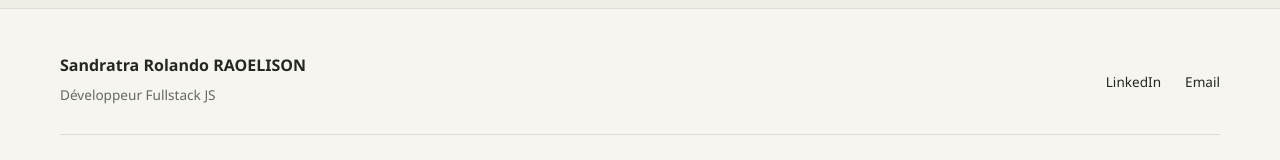
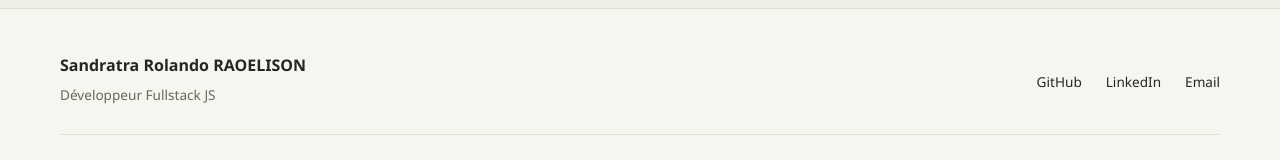
Before and after one commit to sandratraraoelison/portfolio, a React (Vite) app: page / in a window 1280 px wide. Shown: the part 5658-5818 px from the top of the page. Built offline with nearby package versions, Linux system fonts and the light colour scheme.

Commit message:
Link address

```diff
--- a/src/components/layout/Footer.tsx
+++ b/src/components/layout/Footer.tsx
@@ -19,7 +19,14 @@
 
         <div className={styles.links}>
           <a
-            href="https://linkedin.com"
+            href="https://github.com/sandratraraoelison"
+            target="_blank"
+            rel="noopener noreferrer"
+          >
+            GitHub
+          </a>
+          <a
+            href="https://www.linkedin.com/in/sandratra-raoelison-55815a175"
             target="_blank"
             rel="noopener noreferrer"
           >
--- a/src/components/sections/ContactSection.tsx
+++ b/src/components/sections/ContactSection.tsx
@@ -78,14 +78,14 @@
                 <h3>{t.contact.networks}</h3>
                 <div className={styles.socialLinks}>
                   <a
-                    href="https://github.com"
+                    href="https://github.com/sandratraraoelison"
                     target="_blank"
                     rel="noopener noreferrer"
                   >
                     GitHub
                   </a>
                   <a
-                    href="https://linkedin.com"
+                    href="https://www.linkedin.com/in/sandratra-raoelison-55815a175"
                     target="_blank"
                     rel="noopener noreferrer"
                   >
```
